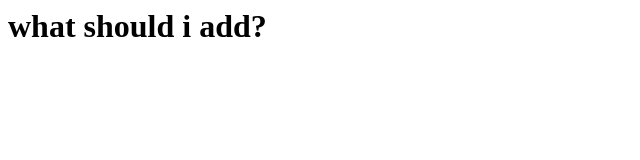
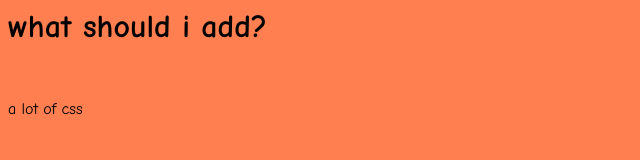
Before and after one commit to xamyl/whatshouldiadd, a plain HTML site: page index.html in a window 1280 px wide. Shown: the whole page, without its empty margins (0-640 px from the left). Drawn offline with Linux system fonts and the light colour scheme.

Commit message:
Update index.html

```diff
--- a/index.html
+++ b/index.html
@@ -1,8 +1,23 @@
 <html>
   <head>
     <title>what should i add</title>
+    <style>
+     body {
+  background-color: coral;
+}
+
+h1 {
+  font-family: "Comic Sans MS", Times, serif;
+}
+
+p {
+  font-family: "Comic Sans MS", Times, serif;
+}
+    </style>
   </head>
   <body>
     <h1>what should i add?</h1>
+    <br>
+    <p>a lot of css</p>
   </body>
 </html>
```
